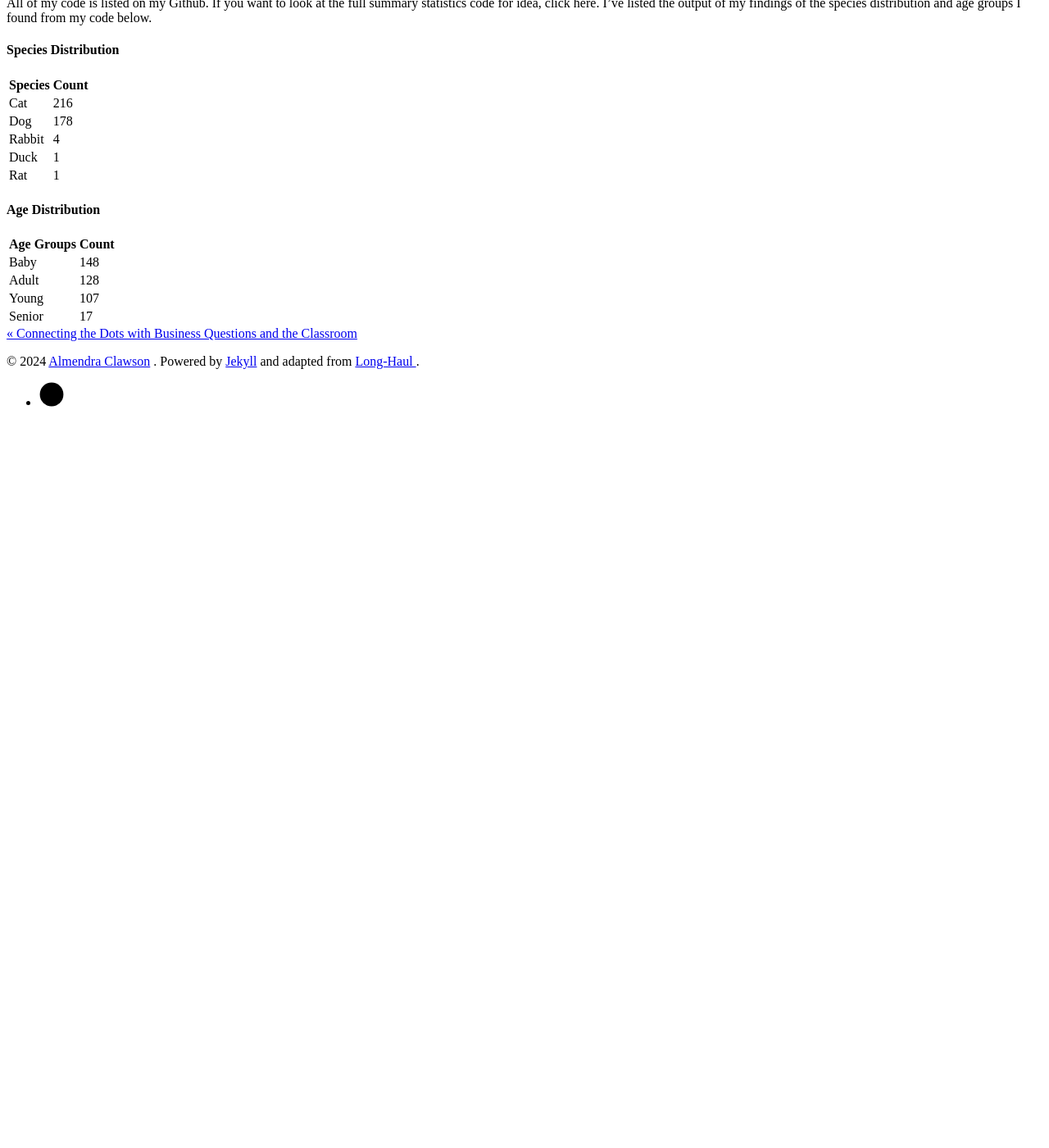
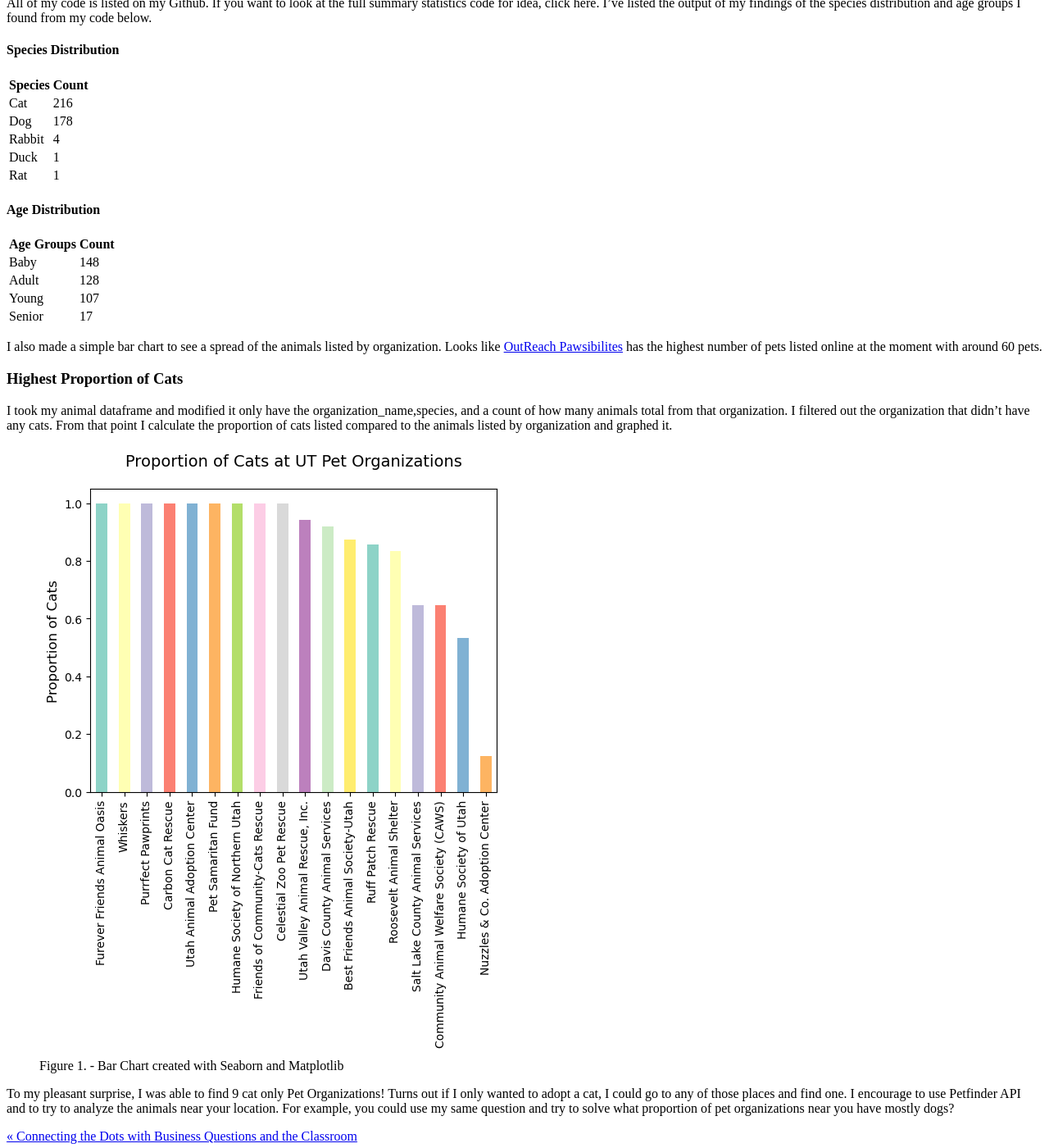
Before and after one commit to clawmendra/my-blog, a Jekyll site: the page built from _posts/2024-10-28-petfinder.md, in a window 1280 px wide and 1400 px high, scrolled down 2698 px. Shown: the whole window at 82% size. Built offline with Jekyll 4.4.1, drawn with Linux system fonts in a browser that asks for light colours; nearby versions of some CDN libraries; before the commit the page ends 3214 px from its top, so only the background shows below that; some of the changed text lies outside the part shown.

Commit message:
rough draft

```diff
--- a/_posts/2024-10-28-petfinder.md
+++ b/_posts/2024-10-28-petfinder.md
@@ -173,3 +173,16 @@ All of my code is listed on my Github. If you want to look at the full summary s
 | Adult       | 128         |
 | Young       | 107         |
 | Senior      | 17          |
+
+I also made a simple bar chart to see a spread of the animals listed by organization. Looks like [OutReach Pawsibilites](https://outreachpawsabilitiesinc.org/) has the highest number of pets listed online at the moment with around 60 pets.
+
+### Highest Proportion of Cats
+
+ I took my animal dataframe and modified it only have the organization_name,species, and a count of how many animals total from that organization. I filtered out the organization that didn't have any cats. From that point I calculate the proportion of cats listed compared to the animals listed by organization and graphed it.
+
+ <figure>
+	<img src="{{site.url}}/{{site.baseurl}}/assets/img/catprop.png" alt="">
+	<figcaption> Figure 1. - Bar Chart created with Seaborn and Matplotlib</figcaption>
+</figure>
+
+To my pleasant surprise, I was able to find 9 cat only Pet Organizations! Turns out if I only wanted to adopt a cat, I could go to any of those places and find one. I encourage to use Petfinder API and to try to analyze the animals near your location. For example, you could use my same question and try to solve what proportion of pet organizations near you have mostly dogs?
```
Also changed, not shown: other parts of _posts/2024-10-28-petfinder.md (+1 -1 lines).
